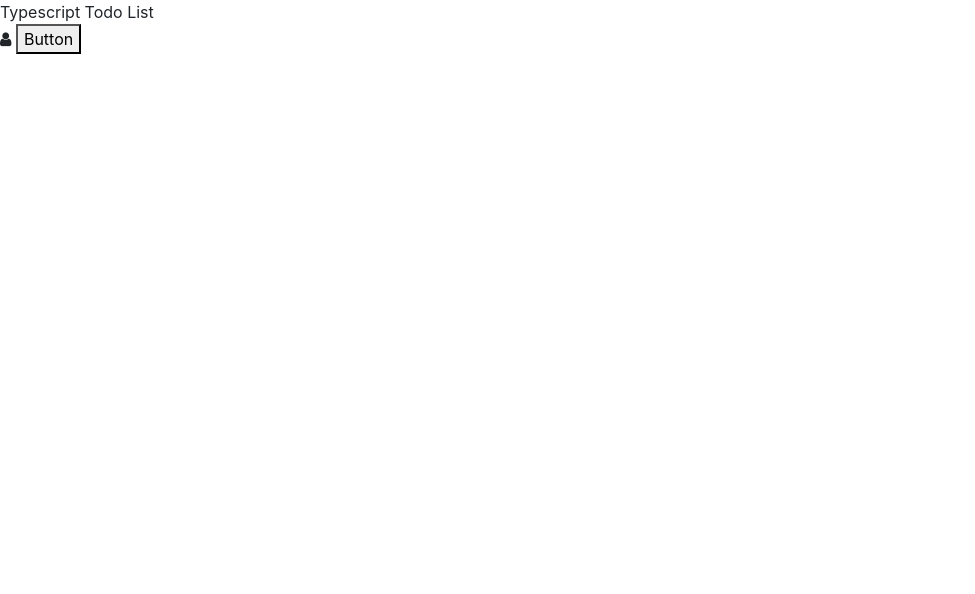
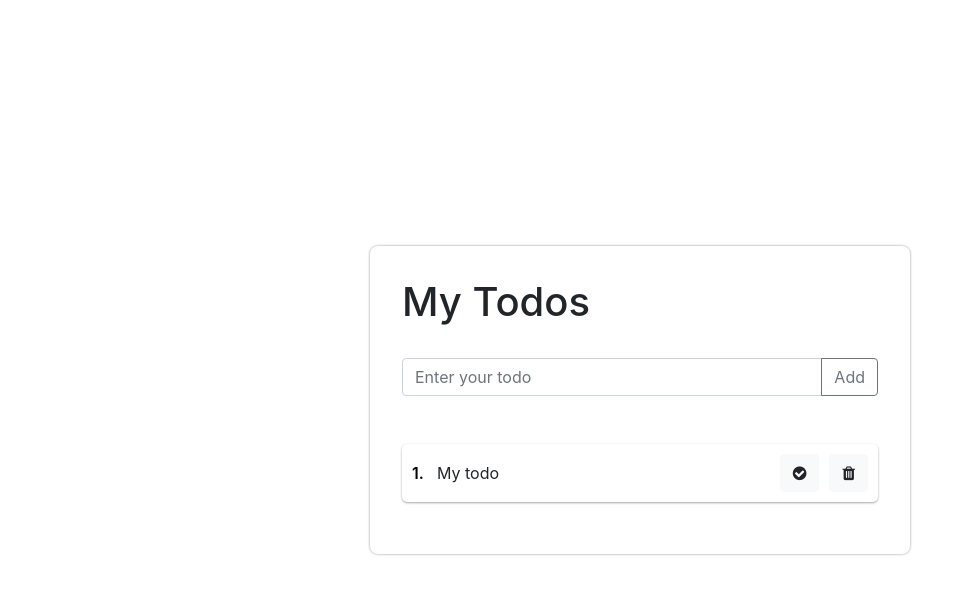
Before and after one commit to oesukam/typescript-todo, a website built with Parcel: page src/index.html in a window 1280 px wide. Shown: the whole page, without its empty margins (0-975 px from the left). Built offline with nearby package versions, Linux system fonts and the light colour scheme.

Commit message:
render default todo

```diff
--- /dev/null
+++ b/src/css/style.css
@@ -0,0 +1,67 @@
+body {
+  font-family: "Avenir", Helvetica, Arial, sans-serif;
+  -webkit-font-smoothing: antialiased;
+  -moz-osx-font-smoothing: grayscale;
+  text-align: center;
+  color: #2c3e50;
+  display: flex;
+  min-height: 100vh;
+  justify-items: center;
+  align-items: center;
+}
+
+.todos-box {
+  min-height: 300px;
+  box-shadow: 0px 0px 2px 1px rgba(0, 0, 0, 0.2);
+  padding: 2rem;
+  border-radius: 0.5rem;
+}
+.todos-box h1 {
+  margin-bottom: 2rem;
+}
+
+/* Single todo */
+
+.todo {
+  display: flex;
+  box-shadow: 0 1px 3px rgba(0, 0, 0, 0.12), 0 1px 2px rgba(0, 0, 0, 0.24);
+  transition: all 0.3s cubic-bezier(0.25, 0.8, 0.25, 1);
+  padding: 10px;
+  align-items: center;
+  border-radius: 5px;
+  margin-bottom: 20px;
+  -webkit-border-radius: 5px;
+  -moz-border-radius: 5px;
+  -ms-border-radius: 5px;
+  -o-border-radius: 5px;
+}
+
+.todo__index {
+  width: 20px;
+  color: #000;
+  font-weight: 600;
+  white-space: nowrap;
+  overflow: hidden;
+}
+
+.todo__text {
+  flex: 1;
+  white-space: nowrap;
+  overflow: hidden;
+  text-align: left;
+  margin-left: 5px;
+}
+
+.todo__actions {
+  width: 100px;
+  display: flex;
+  justify-content: flex-end;
+}
+
+.todo__actions button i.active {
+  color: #209cee;
+}
+
+.btn-check {
+  margin-right: 10px;
+}
--- a/src/index.html
+++ b/src/index.html
@@ -6,12 +6,39 @@
     <meta http-equiv="X-UA-Compatible" content="ie=edge" />
     <link rel="stylesheet" href="./css/font-awesome.min.css" />
     <link rel="stylesheet" href="./css/bootstrap.min.css" />
+    <link rel="stylesheet" href="./css/style.css" />
     <title>Typescript - Todo List</title>
-    <script src="./index.ts"></script>
   </head>
   <body>
-    <div>Typescript Todo List</div>
-    <i class="fa fa-user"></i>
-    <button class="button">Button</button>
+    <section class="container todos-container">
+      <div class="row align-items-center">
+        <div class="col-sm-6 offset-md-3">
+          <div class="todos-box">
+            <h1 class="title has-text-centered">My Todos</h1>
+            <div class="input-group mb-5">
+              <input
+                id="input-text"
+                class="form-control"
+                placeholder="Enter your todo"
+                name="text"
+              />
+              <div class="input-group-append">
+                <button
+                  class="btn btn-outline-secondary"
+                  type="button"
+                  id="add-btn"
+                >
+                  Add
+                </button>
+              </div>
+            </div>
+            <div class="my-todos">
+              <!-- singleTo -->
+            </div>
+          </div>
+        </div>
+      </div>
+    </section>
   </body>
+  <script src="./js/index.ts"></script>
 </html>
--- /dev/null
+++ b/src/js/index.ts
@@ -0,0 +1,53 @@
+const myTodos = [
+  {
+    createdAt: new Date(),
+    text: 'My todo',
+    done: false,
+    deleting: false,
+  },
+];
+
+const addTodo = e => {
+  const { value } = e.target;
+  if (value) {
+    const todo = {
+      createdAt: new Date(),
+      text: value,
+      done: false,
+      deleting: false,
+    };
+    myTodos.unshift(todo);
+  }
+};
+
+const renderTodos = () => {
+  const todos = myTodos
+    .map(
+      (todo, index) => `
+      <div class="todo">
+        <div class="todo__index">${Number(index) + 1}.</div>
+        <div class="todo__text">${todo.text}</div>
+        <div class="todo__actions">
+          <button id="check-${todo.createdAt}" class="btn btn-light btn-check">
+            <i class="fa fa-check-circle ${todo.done ? 'active' : ''}" ></i>
+          </button>
+          <button id="delete-${
+            todo.createdAt
+          }" class="btn btn-light btn-delete">
+            <i class="fa fa-trash"></i>
+          </button>
+        </div>
+      </div>
+    `,
+    )
+    .join(' ');
+  document.querySelector('.my-todos').innerHTML = todos;
+};
+
+(() => {
+  /* Add events listenners */
+
+  document.querySelector('#input-text').addEventListener('change', addTodo);
+
+  renderTodos();
+})();
```
Also changed, not shown: src/index.ts (deleted), 1 other file.
